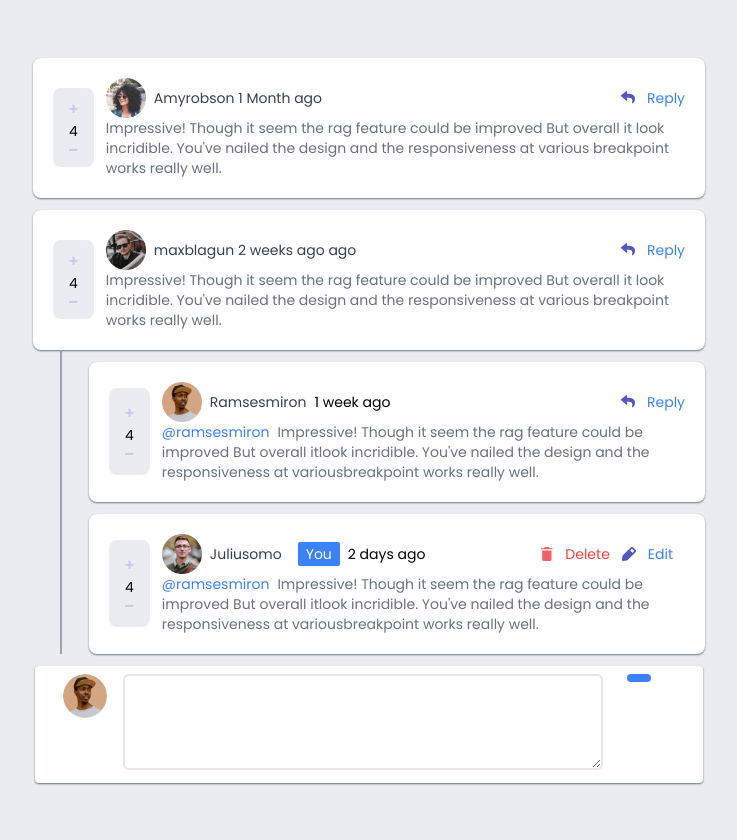
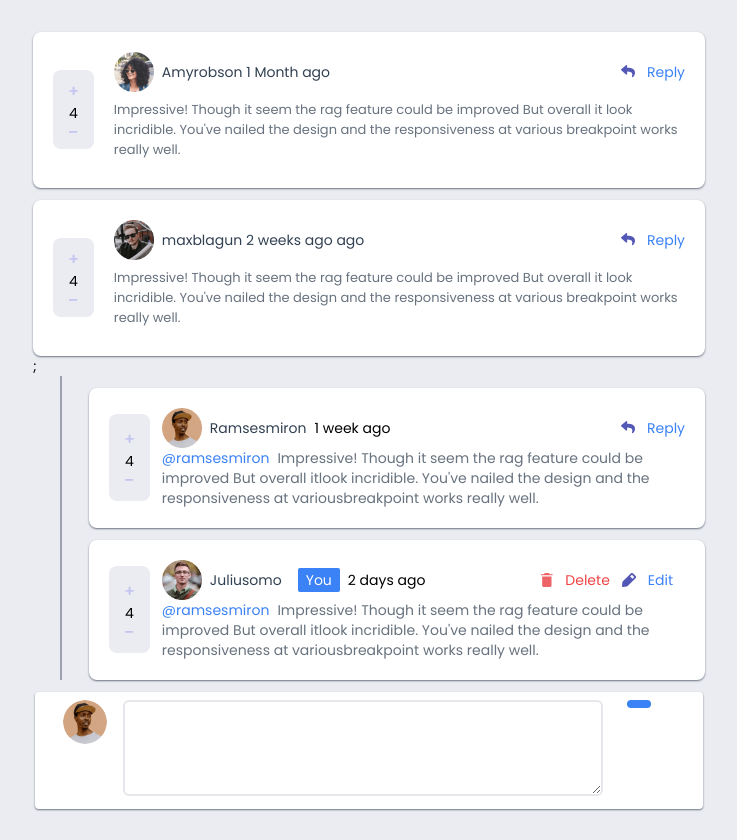
Before and after one commit to Wura-ola/interactive-comments-section-main, a React (Vite) app: page / in a window 1280 px wide. Shown: the whole page, without its empty margins (271-1008 px from the left). Built offline with nearby package versions, Linux system fonts and the light colour scheme.

Commit message:
committed

```diff
--- a/src/App.jsx
+++ b/src/App.jsx
@@ -1,33 +1,17 @@
-import "./App.css";
-
 import Data from "./components/Data";
 import Data2 from "./components/Data2";
 import Input from "./components/Input";
 import InputMobile from "./components/InputMobile";
-import Modal from "./components/Modal";
 
-// import Textarea from "./components/Textarea";
-
-// import Textarea from "./components/Textarea";
-
-function App({ isModalOpen, setIsModalOpen }) {
-  function closeModal() {
-    if (setIsModalOpen === true) {
-      setIsModalOpen === false;
-    } else setIsModalOpen === false;
-  }
+function App() {
   return (
-    <main
-      className="m-5 min-h-screen max-w-2xl mx-auto flex flex-col justify-center items-center  text-sm on "
-      onClick={closeModal}
-    >
+    <main className="m-5 min-h-screen max-w-2xl mx-auto flex flex-col justify-center items-center  text-sm on ">
       <Data />
       <Data2 />
 
       <Input />
 
       <InputMobile />
-      <Modal />
     </main>
   );
 }
--- a/src/components/Data.jsx
+++ b/src/components/Data.jsx
@@ -11,7 +11,7 @@ function Data() {
         return (
           <div key={index}>
             {
-              <div className=" bg-white  block md:flex items-center  bg-white-500 bg-white-500 p-5 shadow-sm shadow-gray-500 rounded-lg ">
+              <div className=" bg-white  block md:flex items-center  bg-white-500 bg-white-500 p-5 shadow-sm shadow-gray-500 rounded-lg gap-2">
                 <div className=" hidden md:block md:bg-lightGray md:p-4 py-5 md:rounded-lg md:mr-3  ">
                   <img src={plus} alt="" className="pb-2 cursor-pointer" />
                   <p className="">4</p>
@@ -26,7 +26,7 @@ function Data() {
                           alt="user img"
                           className="w-10   "
                         />
-                        <span className=" text-darkBlue pr-2 pl-2">
+                        <span className=" text-darkBlue pr-2 pl-2 font-medium">
                           {item.details}
                         </span>
                       </div>
@@ -36,7 +36,9 @@ function Data() {
                       <h2 className="pl-3 text-blue-500">Reply</h2>
                     </div>
                   </div>
-                  <p className="text-grayishBlue">{item.body}</p>
+                  <p className="text-grayishBlue text-[13px] py-2">
+                    {item.body}
+                  </p>
                 </div>
                 <div className=" mt-4 flex justify-between md:hidden">
                   <div className="flex justify-between items-center bg-lightGray py-3 px-5 rounded-lg  mr-3">
--- a/src/components/Data2.jsx
+++ b/src/components/Data2.jsx
@@ -5,17 +5,22 @@ import dele from "../assets/icon-delete.svg";
 import edit from "../assets/icon-edit.svg";
 import { data2 } from "../utilis";
 import { useState } from "react";
-import Modal from "./Modal";
+import DeleteModal from "./Modals/DeleteModal";
+import EditModal from "./Modals/EditModal";
 
 function Data2() {
-  const [isModalOpen, setIsModalOpen] = useState(false);
-  const toggleModal = () => {
-    setIsModalOpen(true);
-  };
-
+  const [showModal, setShowModal] = useState(false);
+  const [showEditModal, setShowEditModal] = useState(false);
+  function updateShowModal() {
+    setShowModal(true);
+  }
+  function updateEditModal() {
+    setShowEditModal(true);
+  }
   return (
     <div>
-      <Modal isModalOpen={isModalOpen} setIsModalOpen={setIsModalOpen}></Modal>
+      <DeleteModal showModal={showModal} />;
+      <EditModal showEditModal={showEditModal} />
       {data2?.map((item, index) => {
         return (
           <div key={index} className=" flex justify-between">
@@ -51,15 +56,20 @@ function Data2() {
                     </div>
                     {item.flag === true ? (
                       <div className=" hidden md:visible md:flex md:items-center ">
-                        <img src={dele} alt="" />
-                        <h2
-                          className="pr-3 pl-3 text-red-500 cursor-pointer"
-                          onClick={toggleModal}
+                        <button
+                          className="flex items-center"
+                          onClick={updateShowModal}
                         >
-                          Delete
-                        </h2>
-                        <img src={edit} alt="" className="" />
-                        <h2 className=" pr-3 pl-3 text-blue-500">Edit</h2>
+                          <img src={dele} alt="" />
+                          <h2 className="pr-3 pl-3 text-red-500">Delete</h2>
+                        </button>
+                        <button
+                          className="flex items-center"
+                          onClick={updateEditModal}
+                        >
+                          <img src={edit} alt="" className="" />
+                          <h2 className=" pr-3 pl-3 text-blue-500">Edit</h2>
+                        </button>
                       </div>
                     ) : (
                       <div>
--- a/src/components/Modal.jsx
+++ b/src/components/Modal.jsx
@@ -7,7 +7,7 @@ function Modal({ isModalOpen, setIsModalOpen, children }) {
   return (
     <div className="flex justify-center items-center  ">
       {isModalOpen ? (
-        <div className="fixed inset-0 bg-black bg-opacity-30 backdrop-blur-sm max-w-96 flex flex-col justify-center items-center">
+        <div className="fixed overflow-hidden inset-0 bg-black bg-opacity-30 backdrop-blur-sm max-w-96 flex flex-col justify-center items-center">
           <section className="rounded-lg flex flex-col justify-center  bg-white w-80 p-5 ">
             <h3 className="cursor-pointer">Delete Comment</h3>
             <p className="text-grayishBlue  text-start mt-3">
--- /dev/null
+++ b/src/components/Modals/DeleteModal.jsx
@@ -0,0 +1,17 @@
+import React from "react";
+import Modal2 from "./Modal2.jsx";
+
+function DeleteModal(props) {
+  console.log(props);
+  return (
+    <div>
+      {props.showModal === true ? (
+        <Modal2>this is a delete Modal</Modal2>
+      ) : (
+        <></>
+      )}
+    </div>
+  );
+}
+
+export default DeleteModal;
--- /dev/null
+++ b/src/components/Modals/EditModal.jsx
@@ -0,0 +1,16 @@
+import React from "react";
+import Modal2 from "./Modal2";
+
+function EditModal(props) {
+  return (
+    <div>
+      {props.showModal === true ? (
+        <Modal2>This is an Edit Modal</Modal2>
+      ) : (
+        <></>
+      )}
+    </div>
+  );
+}
+
+export default EditModal;
--- /dev/null
+++ b/src/components/Modals/Modal2.jsx
@@ -0,0 +1,7 @@
+import React from "react";
+
+function Modal2(props) {
+  return <div>{props.children}</div>;
+}
+
+export default Modal2;
--- a/src/utilis.js
+++ b/src/utilis.js
@@ -39,3 +39,11 @@ export const data2 = [
     flag: true,
   },
 ];
+export const Modal = [
+  {
+    id: 1,
+    head: "Delete Comment",
+    body: "Are you sure you want to delete this comment?This will remove the comment and can't be undone.",
+    flag: false,
+  },
+];
```
